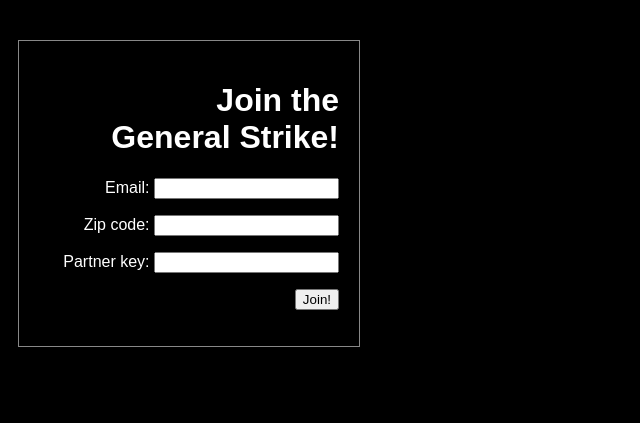
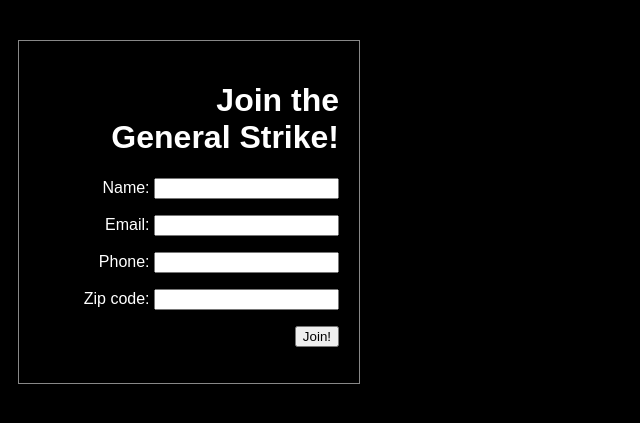
Before and after one commit to GS-US/strikecard-backend, a Django app: page / in a window 1280 px wide. Shown: the part 122-545 px from the top of the page, without its empty margins (0-640 px from the left). Run offline with Django 5.2, Linux system fonts and the light colour scheme; data that the repository does not hold is empty; parts of the project's set-up code (start-up, migrations or seed data) failed here and were passed over.

Commit message:
partner forms

```diff
--- a/starfish/contacts/forms.py
+++ b/starfish/contacts/forms.py
@@ -8,8 +8,9 @@
 class PendingContactForm(forms.ModelForm):
     email = forms.CharField(required=True)
     zip_code = forms.CharField(max_length=5)
-
-    partner_key = forms.CharField(max_length=16, required=False)
+    partner_key = forms.CharField(
+        widget=forms.HiddenInput(), max_length=16, required=False
+    )
 
     class Meta:
         model = PendingContact
--- a/starfish/contacts/models.py
+++ b/starfish/contacts/models.py
@@ -91,9 +91,6 @@
 
 class PendingContact(BaseContact):
     validation_token = UrlsafeTokenField(null=True, blank=True)
-    partner_campaign = models.ForeignKey(
-        'partners.PartnerCampaign', on_delete=models.SET_NULL, null=True, blank=True
-    )
     validation_expires = models.DateTimeField(
         null=True, blank=True, default=_get_validation_expires
     )
--- a/starfish/partners/templates/partners/partnercampaign_thanks.html
+++ b/starfish/partners/templates/partners/partnercampaign_thanks.html
@@ -7,7 +7,6 @@
     <p>You can embed the following HTML code into your website to include a signup form that will submit directly to our system:</p>
 
     <textarea rows="15" cols="80" readonly>
-    <!-- Copy this code into your website -->
     <form action="{{ request.scheme }}://{{ request.get_host }}{% url 'pending_contact_create' %}" method="post">
         <input type="hidden" name="partner_key" value="{{ object.key_string }}">
         <label>Name: <input type="text" name="name" required></label><br>
```
Also changed, not shown: starfish/partners/migrations/0003_historicalpledge.py (added).
